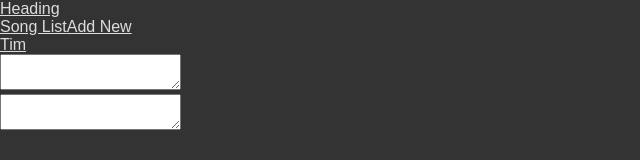
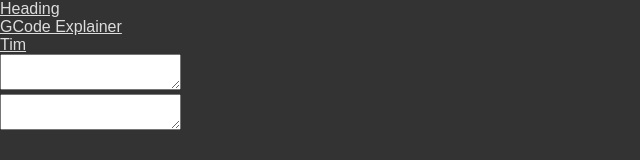
Before and after one commit to Cimera42/gcode-explainer, a React app: page / in a window 1280 px wide. Shown: the top 160 px of the page, without its empty margins (0-640 px from the left). Built offline with nearby package versions, Linux system fonts and the light colour scheme.

Commit message:
Header remove old links

```diff
--- a/src/Parts/Header/Header.jsx
+++ b/src/Parts/Header/Header.jsx
@@ -7,8 +7,7 @@ const Header = (props) => {
 		<header styleName="container">
 			<Link to="/" styleName="heading">Heading</Link>
 			<div styleName="links">
-				<Link to="songs">Song List</Link>
-				<Link to="new">Add New</Link>
+				<Link to="/">GCode Explainer</Link>
 			</div>
 			<div styleName="profile">
 				<Link to="/profile" styleName="profile-details">Tim</Link>
```
